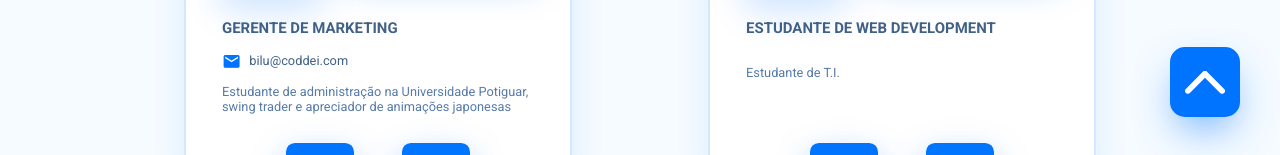
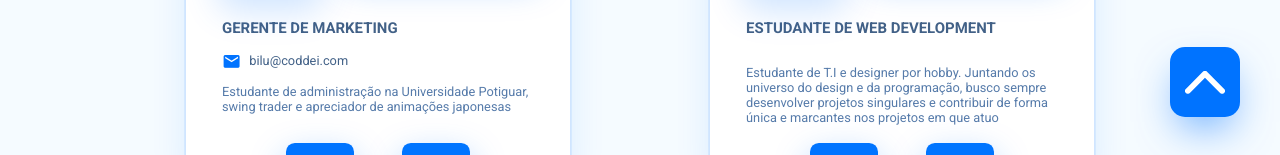
Before and after one commit to coddei/coddei-site, a Next.js app: page /sobre in a window 1280 px wide. Shown: the part 1443-1598 px from the top of the page. Built offline with nearby package versions, Linux system fonts and the light colour scheme.

Commit message:
Update henry description

```diff
--- a/pages/sobre.js
+++ b/pages/sobre.js
@@ -101,7 +101,7 @@ export default function Sobre() {
                         type={"Estudante de Web Development"}
                         email={""}
                         text={
-                            "Estudante de T.I."
+                            "Estudante de T.I e designer por hobby. Juntando os universo do design e da programação, busco sempre desenvolver projetos singulares e contribuir de forma única e marcantes nos projetos em que atuo"
                         }
                         links={[
                             "https://github.com/henrymedeiros",
```
